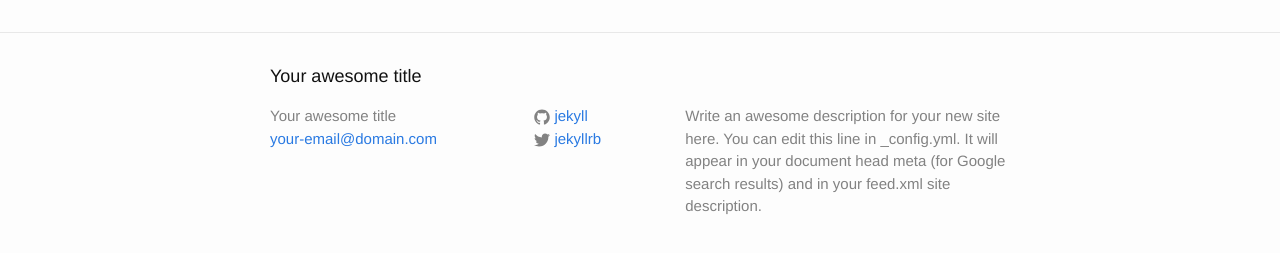
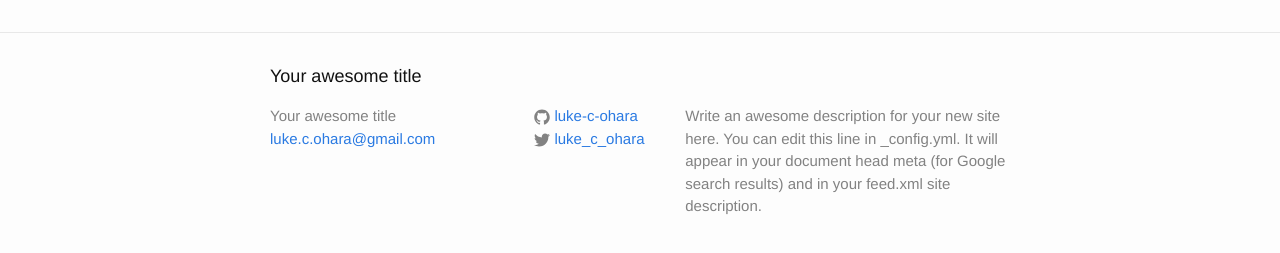
Before and after one commit to luke-c-ohara/luke-c-ohara.github.io, a Jekyll site: the page built from index.html, in a window 1280 px wide. Shown: the part 264-517 px from the top of the page. Built offline with Jekyll 4.4.1, drawn with Linux system fonts in a browser that asks for light colours.

Commit message:
testing and formating of main page and about

```diff
--- a/_config.yml
+++ b/_config.yml
@@ -1,14 +1,14 @@
 # Site settings
 title: Your awesome title
-email: your-email@domain.com
+email: luke.c.ohara@gmail.com
 description: > # this means to ignore newlines until "baseurl:"
   Write an awesome description for your new site here. You can edit this
   line in _config.yml. It will appear in your document head meta (for
   Google search results) and in your feed.xml site description.
 baseurl: "" # the subpath of your site, e.g. /blog/
-url: "http://yourdomain.com" # the base hostname & protocol for your site
-twitter_username: jekyllrb
-github_username:  jekyll
+url: "http://luke-c-ohara.github.io" # the base hostname & protocol for your site
+twitter_username: luke_c_ohara
+github_username:  luke-c-ohara
 
 # Build settings
 markdown: kramdown
```
Also changed, not shown: 1 other file.
